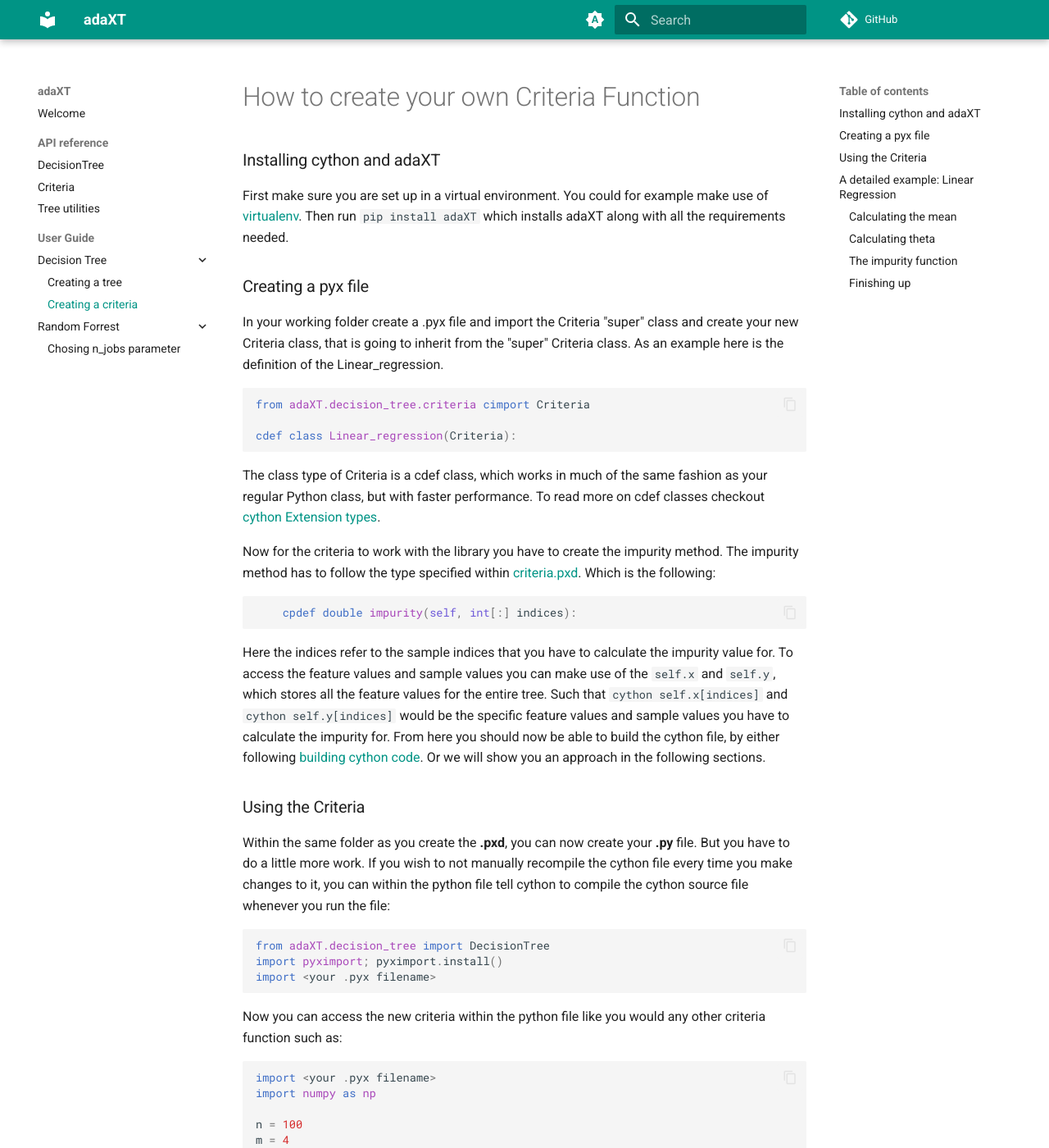
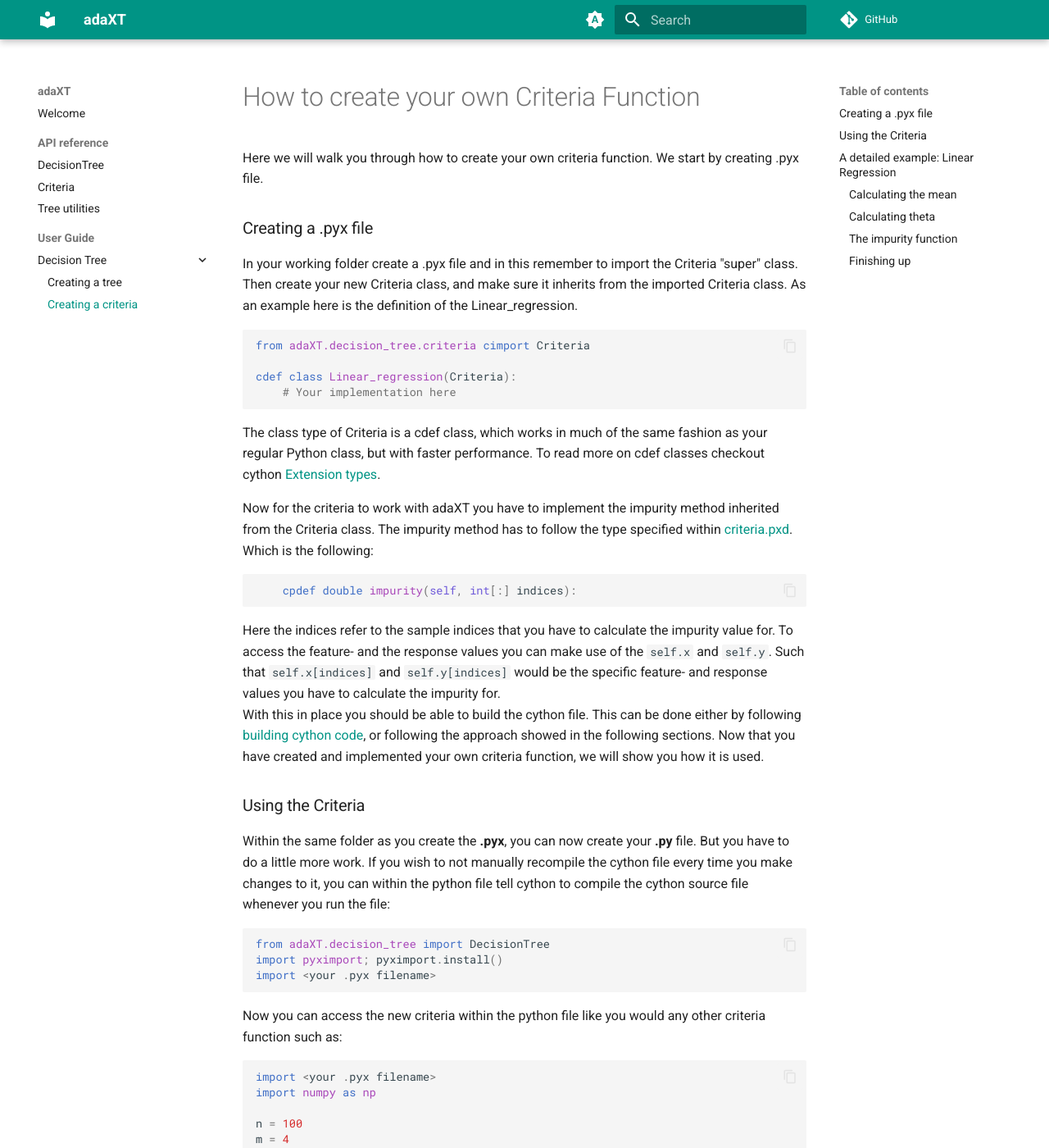
Before and after one commit to NiklasPfister/adaXT, an MkDocs documentation site: the page built from docs/decision_tree/examples/creatingACriteria.md, in a window 1280 px wide and 1400 px high. Shown: the whole window at 82% size. Built offline with MkDocs 1.6.1 and Material for MkDocs 9.7.7, drawn with Linux system fonts in a browser that asks for light colours; comment, search, counter and statistics services are not loaded; some of the changed text lies outside the part shown.

Commit message:
Proof reading of documentation

````diff
--- a/docs/decision_tree/examples/creatingACriteria.md
+++ b/docs/decision_tree/examples/creatingACriteria.md
@@ -1,25 +1,25 @@
 # How to create your own Criteria Function
+Here we will walk you through how to create your own criteria function. We start by creating .pyx file.
 
-### Installing cython and adaXT
-First make sure you are set up in a virtual environment. You could for example make use of [virtualenv](https://virtualenv.pypa.io/en/latest/). Then run ```pip install adaXT``` which installs adaXT along with all the requirements needed.
-
-### Creating a pyx file
-In your working folder create a .pyx file and import the Criteria "super" class and create your new Criteria class, that is going to inherit from the "super" Criteria class. As an example here is the definition of the Linear_regression.
+### Creating a .pyx file
+In your working folder create a .pyx file and in this remember to import the Criteria "super" class. Then create your new Criteria class, and make sure it inherits from the imported Criteria class. As an example here is the definition of the Linear_regression.
 ```cython
 from adaXT.decision_tree.criteria cimport Criteria
 
 cdef class Linear_regression(Criteria):
+    # Your implementation here
 ```
-The class type of Criteria is a cdef class, which works in much of the same fashion as your regular Python class, but with faster performance. To read more on cdef classes checkout [cython Extension types](https://cython.readthedocs.io/en/latest/src/tutorial/cdef_classes.html).
+The class type of Criteria is a cdef class, which works in much of the same fashion as your regular Python class, but with faster performance. To read more on cdef classes checkout cython [Extension types](https://cython.readthedocs.io/en/latest/src/tutorial/cdef_classes.html).
 
-Now for the criteria to work with the library you have to create the impurity method. The impurity method has to follow the type specified within [criteria.pxd](https://github.com/NiklasPfister/adaXT/blob/main/src/adaXT/decision_tree/criteria.pxd). Which is the following:
+Now for the criteria to work with adaXT you have to implement the impurity method inherited from the Criteria class. The impurity method has to follow the type specified within [criteria.pxd](https://github.com/NiklasPfister/adaXT/blob/main/src/adaXT/decision_tree/criteria.pxd). Which is the following:
 ```cython
     cpdef double impurity(self, int[:] indices):
 ```
-Here the indices refer to the sample indices that you have to calculate the impurity value for. To access the feature values and sample values you can make use of the ```self.x``` and ```self.y```, which stores all the feature values for the entire tree. Such that ```cython self.x[indices] ``` and ```cython self.y[indices]``` would be the specific feature values and sample values you have to calculate the impurity for. From here you should now be able to build the cython file, by either following [building cython code](https://cython.readthedocs.io/en/latest/src/quickstart/build.html). Or we will show you an approach in the following sections.
+Here the indices refer to the sample indices that you have to calculate the impurity value for. To access the feature- and the response values you can make use of the ```self.x``` and ```self.y```. Such that ```self.x[indices] ``` and ```self.y[indices]``` would be the specific feature- and response values you have to calculate the impurity for.
+With this in place you should be able to build the cython file. This can be done either by following [building cython code](https://cython.readthedocs.io/en/latest/src/quickstart/build.html), or following the approach showed in the following sections. Now that you have created and implemented your own criteria function, we will show you how it is used.
 
 ### Using the Criteria
-Within the same folder as you create the **.pxd**, you can now create your **.py** file. But you have to do a little more work. If you wish to not manually recompile the cython file every time you make changes to it, you can within the python file tell cython to compile the cython source file whenever you run the file:
+Within the same folder as you create the **.pyx**, you can now create your **.py** file. But you have to do a little more work. If you wish to not manually recompile the cython file every time you make changes to it, you can within the python file tell cython to compile the cython source file whenever you run the file:
 ```python
 from adaXT.decision_tree import DecisionTree
 import pyximport; pyximport.install()
@@ -36,7 +36,7 @@ m = 4
 
 X = np.random.uniform(0, 100, (n, m))
 Y = np.random.uniform(0, 10, n)
-tree = DecisionTree("Regression", <your .pyx filename>.<your cdef class>, max_depth=3)
+tree = DecisionTree("Regression", criteria=<your .pyx filename>.<your cdef class>, max_depth=3)
 tree.fit(X, Y)
 ```
 
@@ -149,7 +149,7 @@ cpdef double impurity(self, int[:] indices):
 Making sure it follows the same signature as described previously we simply calculate L as described and return the value. One important thing to note is, that cur_sum is defined on line 3 to have the type double. That is because the impurity function is defined to have a double as the return value. When creating the impurity function you must uphold this return type.
 
 ### Finishing up
-And that is it. You have now created your first Criteria function, and can freely use it within your own python code. Using the described method previously of compiling the cython file every time we run the python file, then we could end up with a file that looks like this:
+And that is it. You have now created your first Criteria function, and can freely use it within your own python code. Using the method previously described to compile the cython file every time we run the python file, then we could end up with a file that looks like this:
 ```python
 from adaXT.decision_tree import DecisionTree
 from adaXT.decision_tree.tree_utils import plot_tree
--- a/mkdocs.yml
+++ b/mkdocs.yml
@@ -62,8 +62,9 @@ nav:
     - Decision Tree:
       - Creating a tree: decision_tree/examples/creatingATree.md
       - Creating a criteria: decision_tree/examples/creatingACriteria.md
-    - Random Forrest:
-      - Chosing n_jobs parameter: RandomForrest/user_guide/chosing_n_jobs.md
+    # Remove comments when Random Forrest has been added to the code base
+    #- Random Forrest:
+    #  - Chosing n_jobs parameter: RandomForrest/user_guide/chosing_n_jobs.md
 
 # For setting up math and code blocks
 markdown_extensions:
````
Also changed, not shown: other parts of docs/decision_tree/examples/creatingACriteria.md (+4 -4 lines), docs/RandomForrest/user_guide/chosing_n_jobs.md (+2 -2 lines), docs/decision_tree/criteria/criteria.md (+2 -1 lines), docs/decision_tree/examples/creatingATree.md (+3 -3 lines), docs/index.md (+3 -2 lines), 4 other files.
